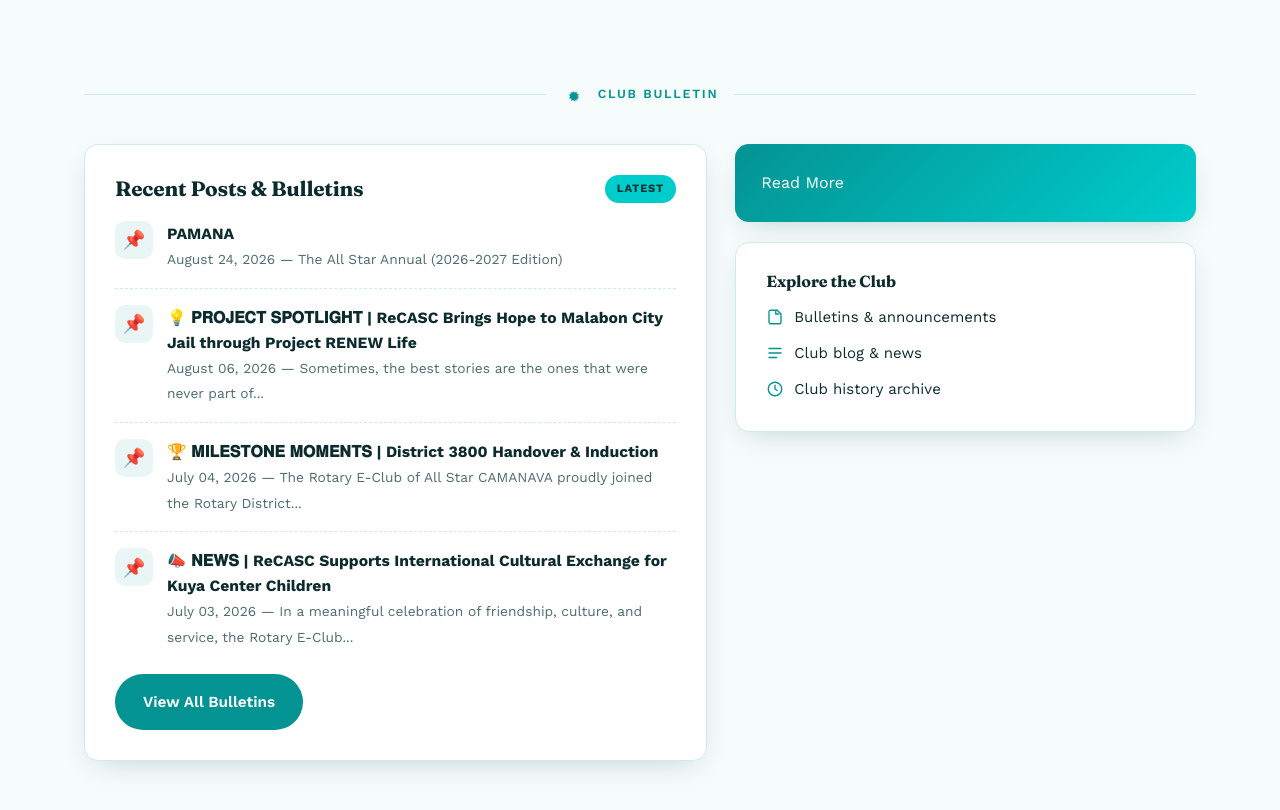
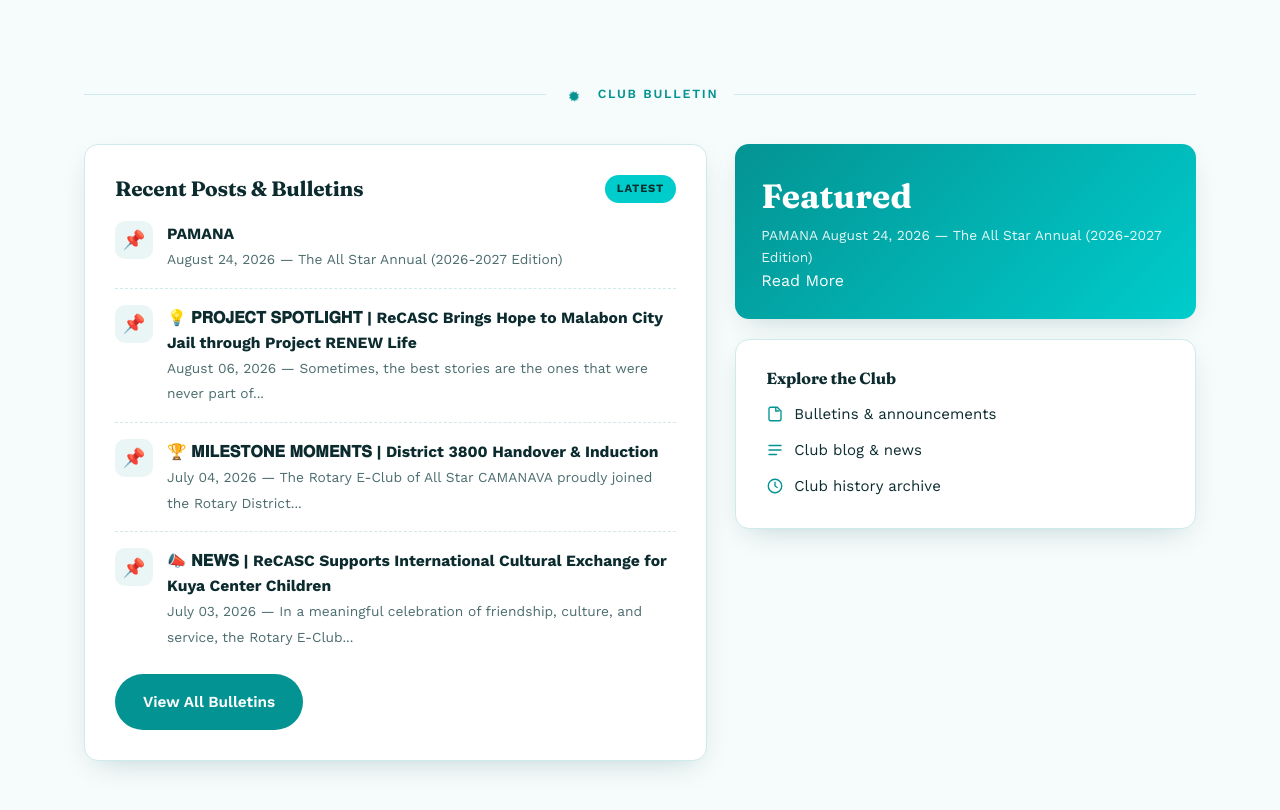
Before and after one commit to allstarcamanava/allstarcamanava.github.io, a Jekyll site: the page built from index.html, in a window 1280 px wide and 900 px high, scrolled down 715 px, cut to the strip 85-895 px from the top of the window. Built offline with Jekyll 4.4.1, drawn with Linux system fonts in a browser that asks for light colours.

Commit message:
Update Site Settings “hero”

```diff
--- a/_data/site.yml
+++ b/_data/site.yml
@@ -13,3 +13,7 @@ hero_decoration: true
 featured_post:
   enabled: true
   url: /announcement/2026/08/24/pamana.html
+  number: Featured
+  label: |-
+    PAMANA
+    August 24, 2026 — The All Star Annual (2026-2027 Edition)
```
